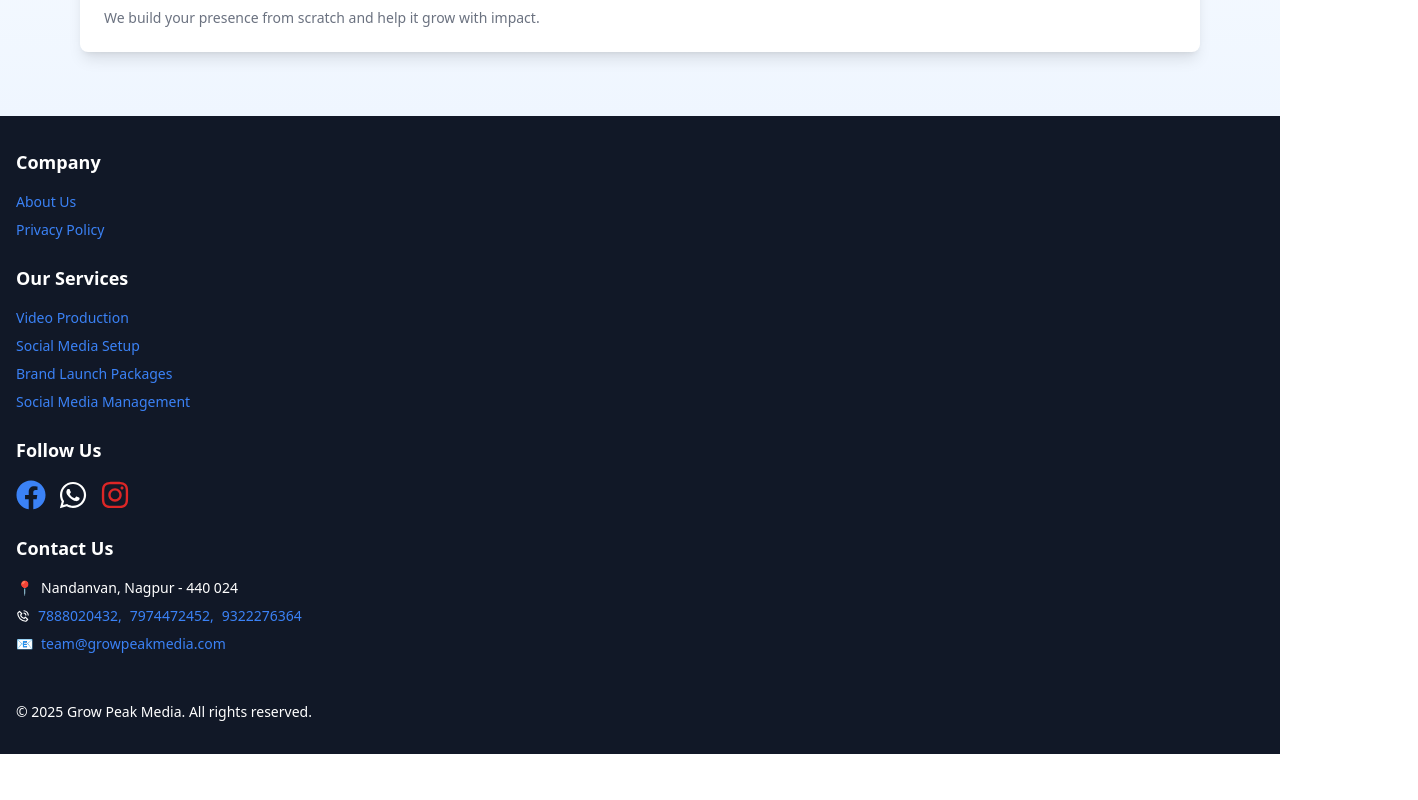
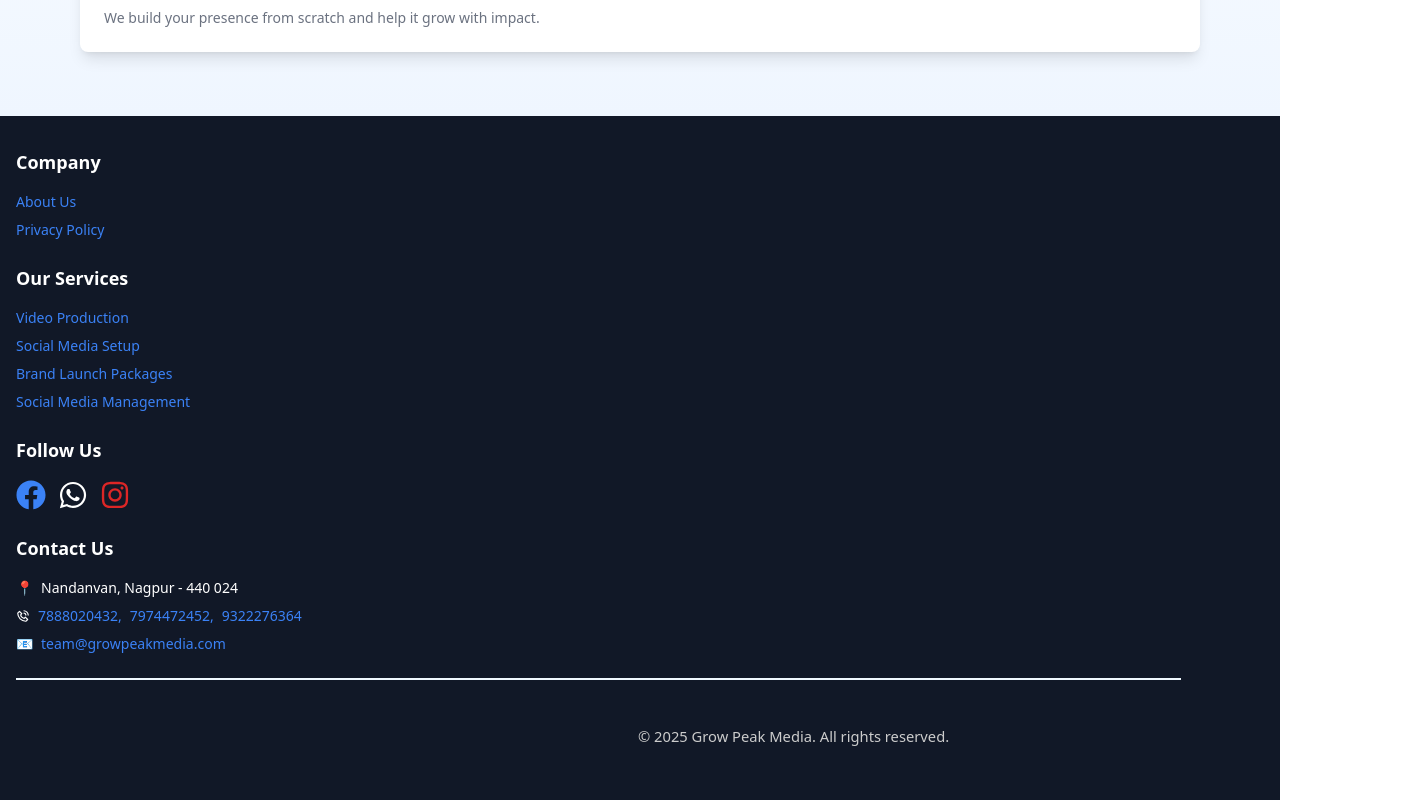
Before and after one commit to yug1307/grow-peak-media-100, a React (Vite) app: page /about in a window 1280 px wide. Shown: the part 1628-2428 px from the top of the page, 1418 px wide, since content can reach past the window. Before the commit the page ends 2382 px from the top, so only its background shows below. Built offline with nearby package versions, Linux system fonts and the light colour scheme.

Commit message:
Update FooterOne.css

```diff
--- a/src/components/FooterOne.css
+++ b/src/components/FooterOne.css
@@ -21,6 +21,22 @@
   height: 35px;
   width: 35px;
 }
+
+.break{
+  background-color: aliceblue;
+  height: 2px;
+  width: 91vw;
+}
+
+.footer-bottom {
+  text-align: center;
+  padding: 22px 0;
+  width: 100%;
+  margin-left: 12vw;
+  font-size: 0.92rem;
+  color: #ccc; /* optional */
+}
+
 @media screen and (max-width: 768px) {
   .container{
     flex-direction: column;
@@ -32,4 +48,8 @@
     flex-direction: row;
     gap: 10px;
   }
+
+  .footer-bottom {
+    margin-left: 0;
+  }
 }
```
